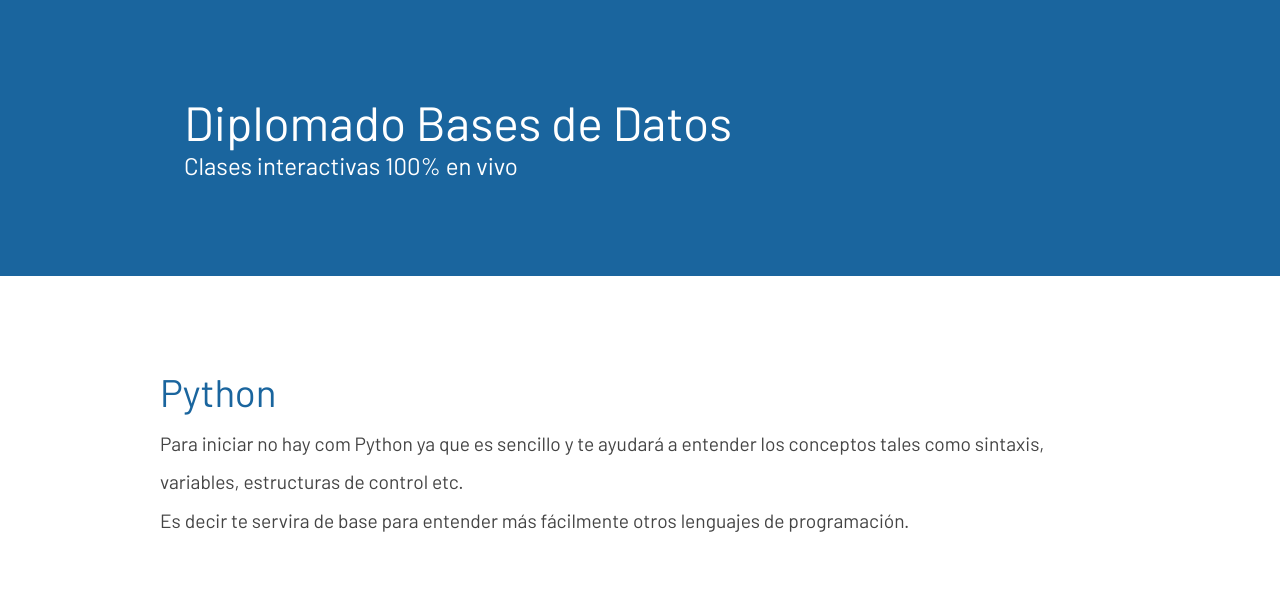
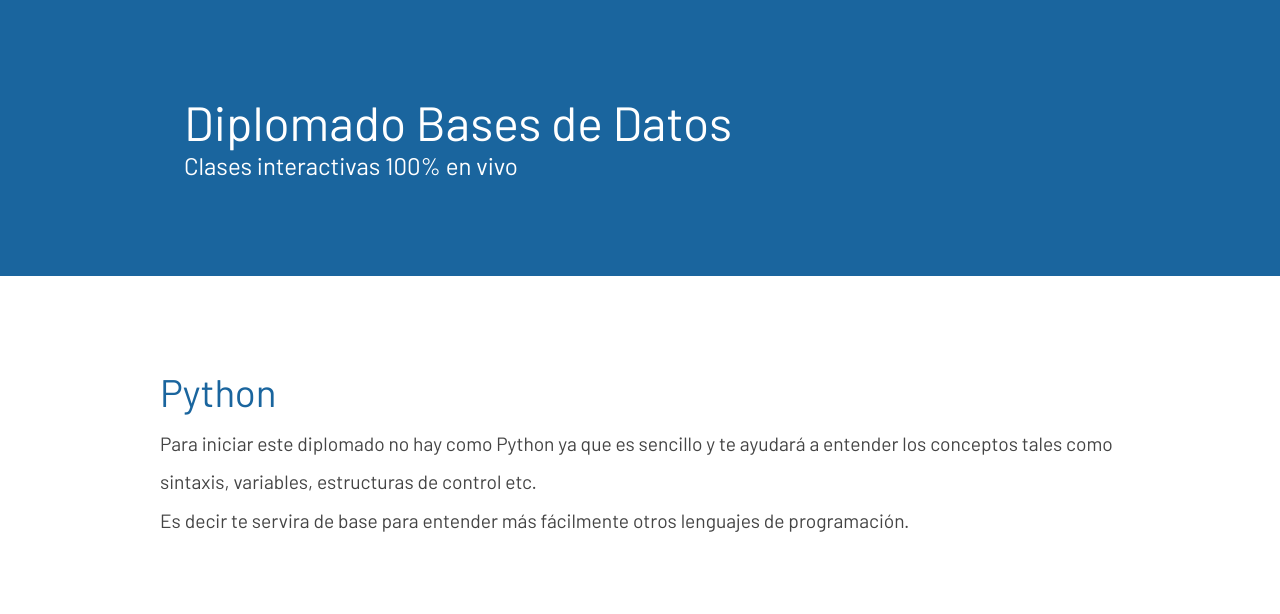
Before and after one commit to 3ct-mx/basededatos, a plain HTML site: page index.html in a window 1280 px wide. Shown: the part 175-789 px from the top of the page. Drawn offline with nearby package versions, Linux system fonts and the light colour scheme.

Commit message:
Update index.html
Cambié com a como línea 92

```diff
--- a/index.html
+++ b/index.html
@@ -89,7 +89,7 @@
     <div class="inner">
         <h2>Python</h2>
         <p>
-            Para iniciar no hay com Python ya que es sencillo y te ayudará a entender los conceptos tales como sintaxis, variables, estructuras de control etc.
+            Para iniciar este diplomado no hay como Python ya que es sencillo y te ayudará a entender los conceptos tales como sintaxis, variables, estructuras de control etc.
 
         </p>
         <p>
```
